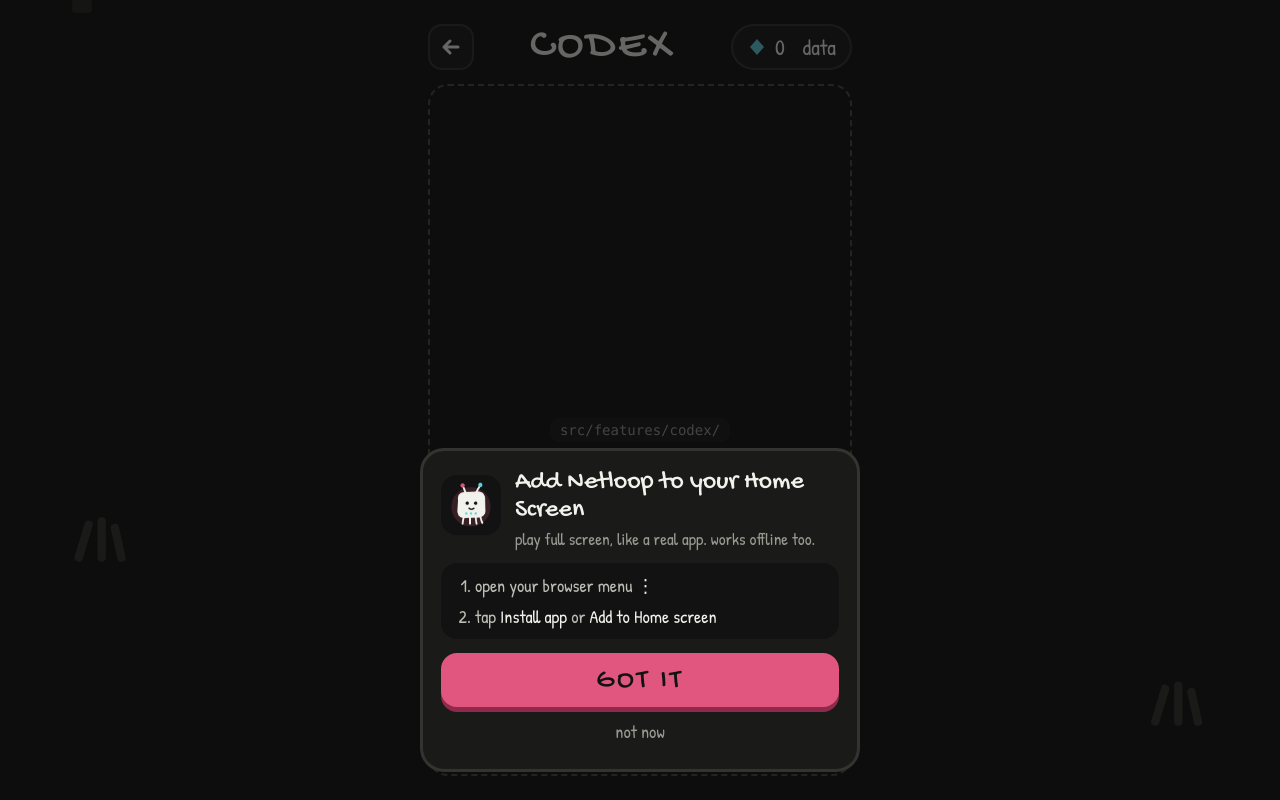
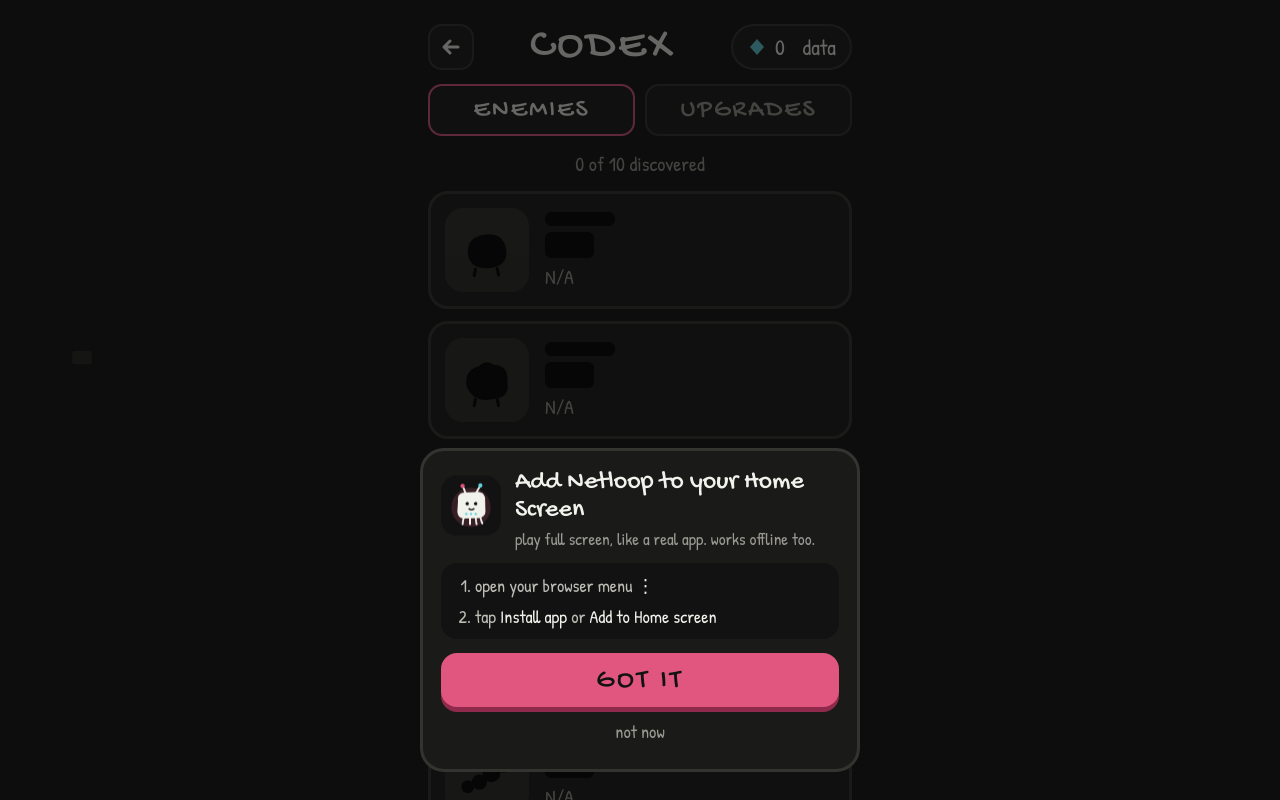
Before and after one commit to Gabi-comm/Netloop, a Next.js app: page /codex in a window 1280 px wide. Shown: the top 800 px of the page. Built offline with nearby package versions, Linux system fonts and the light colour scheme.

Commit message:
update: added feature codex

```diff
--- a/src/features/codex/CodexScreen.tsx
+++ b/src/features/codex/CodexScreen.tsx
@@ -1,11 +1,121 @@
-import { Placeholder } from "@/components/Placeholder";
+"use client";
+
+import { useState } from "react";
+import { Sprite } from "@/components/Sprite";
 import { DataPill, Screen, TopBar } from "@/components/ui";
+import { CodexKinds, type PacketKind } from "@/game/kinds";
+import { Patches, patchSeenKey, patchTag, RarityStyle, type Patch } from "@/game/patches";
+import { useHydrated, useProgress } from "@/lib/progress";
+import styles from "./codex.module.css";
+
+type TabId = "enemies" | "upgrades";
+
+const TABS: { id: TabId; label: string }[] = [
+  { id: "enemies", label: "ENEMIES" },
+  { id: "upgrades", label: "UPGRADES" },
+];
+
+const PatchList: Patch[] = Object.values(Patches).sort((a, b) => RarityStyle[a.rarity].order - RarityStyle[b.rarity].order);
+
+type EntryProps = {
+  found: boolean;
+  icon: React.ReactNode;
+  tag: string;
+  tagColor?: string;
+  title: string;
+  description: string;
+};
+
+function Entry({ found, icon, tag, tagColor, title, description }: EntryProps) {
+  return (
+    <li className={`${styles.entry} ${found ? "" : styles.locked}`} aria-label={found ? title : "Undiscovered entry"}>
+      <div className={styles.icon}>{icon}</div>
+      <div className={styles.text}>
+        {found ? (
+          <>
+            <span className={styles.tag} style={{ color: tagColor }}>{tag}</span>
+            <span className={styles.title}>{title}</span>
+            <span className={styles.desc}>{description}</span>
+          </>
+        ) : (
+          <>
+            <span className={`${styles.redact} ${styles.redactTag}`} aria-hidden="true" />
+            <span className={`${styles.redact} ${styles.redactTitle}`} aria-hidden="true" />
+            <span className={styles.desc}>N/A</span>
+          </>
+        )}
+      </div>
+    </li>
+  );
+}
+
+function EnemyEntry({ kind, found }: { kind: PacketKind; found: boolean }) {
+  return (
+    <Entry
+      found={found}
+      icon={<Sprite anim={kind.walk} size={64} playing={found} className={found ? undefined : styles.silhouette} />}
+      tag={kind.isThreat ? "THREAT" : "FRIENDLY"}
+      tagColor={kind.isThreat ? "var(--threat)" : "var(--legit)"}
+      title={kind.label}
+      description={`${kind.caption}. ${kind.howTo}`}
+    />
+  );
+}
+
+function PatchEntry({ patch, found }: { patch: Patch; found: boolean }) {
+  return (
+    <Entry
+      found={found}
+      icon={<Sprite anim={patch.icon} size={64} className={found ? undefined : styles.silhouette} />}
+      tag={patchTag(patch)}
+      tagColor={RarityStyle[patch.rarity].color}
+      title={patch.title}
+      description={patch.description}
+    />
+  );
+}
 
 export function CodexScreen() {
+  const [tab, setTab] = useState<TabId>("enemies");
+  const progress = useProgress();
+  const hydrated = useHydrated();
+
+  const seen = (key: string) => hydrated && progress.seen.includes(key);
+  const enemiesFound = CodexKinds.filter((k) => seen(k.id)).length;
+  const patchesFound = PatchList.filter((p) => seen(patchSeenKey(p.id))).length;
+  const found = tab === "enemies" ? enemiesFound : patchesFound;
+  const total = tab === "enemies" ? CodexKinds.length : PatchList.length;
+
   return (
     <Screen>
       <TopBar title="CODEX" right={<DataPill />} />
-      <Placeholder owner="the Codex team" folder="src/features/codex/" />
+
+      <div className={styles.tabs} role="tablist" aria-label="Codex sections">
+        {TABS.map((t) => (
+          <button
+            key={t.id}
+            type="button"
+            role="tab"
+            id={`codex-tab-${t.id}`}
+            aria-selected={tab === t.id}
+            aria-controls={`codex-panel-${t.id}`}
+            className={`${styles.tab} ${tab === t.id ? styles.tabActive : ""}`}
+            onClick={() => setTab(t.id)}
+          >
+            {t.label}
+          </button>
+        ))}
+      </div>
+
+      <p className={styles.count}>
+        {found} of {total} discovered
+      </p>
+
+      <ul className={styles.list} role="tabpanel" id={`codex-panel-${tab}`} aria-labelledby={`codex-tab-${tab}`}>
+        {tab === "enemies"
+          ? CodexKinds.map((kind) => <EnemyEntry key={kind.id} kind={kind} found={seen(kind.id)} />)
+          : PatchList.map((patch) => <PatchEntry key={patch.id} patch={patch} found={seen(patchSeenKey(patch.id))} />)}
+      </ul>
     </Screen>
   );
 }
--- /dev/null
+++ b/src/features/codex/codex.module.css
@@ -0,0 +1,122 @@
+.tabs {
+  display: flex;
+  gap: 10px;
+}
+
+.tab {
+  flex: 1;
+  min-height: 52px;
+  padding: 0 12px;
+  border: 2.5px solid var(--line);
+  border-radius: var(--radius-sm);
+  background: var(--surface);
+  color: var(--muted);
+  font-family: var(--font-display);
+  font-size: 26px;
+  letter-spacing: 2px;
+  cursor: pointer;
+  transition: border-color 120ms ease, color 120ms ease, transform 90ms ease;
+}
+
+.tab:hover {
+  border-color: var(--line-strong);
+}
+
+.tab:active {
+  transform: scale(0.97);
+}
+
+.tabActive,
+.tabActive:hover {
+  border-color: var(--pink);
+  color: var(--chalk);
+}
+
+.count {
+  margin: 0;
+  text-align: center;
+  font-size: 20px;
+  color: var(--muted);
+}
+
+.list {
+  list-style: none;
+  margin: 0;
+  padding: 0;
+  display: flex;
+  flex-direction: column;
+  gap: 12px;
+}
+
+.entry {
+  display: flex;
+  align-items: center;
+  gap: 16px;
+  padding: 14px;
+  background: var(--surface);
+  border: 3px solid var(--line);
+  border-radius: var(--radius-lg);
+}
+
+.icon {
+  width: 84px;
+  height: 84px;
+  flex: none;
+  display: flex;
+  align-items: center;
+  justify-content: center;
+  border-radius: 18px;
+  background: var(--cable);
+}
+
+.silhouette {
+  filter: brightness(0);
+  opacity: 1;
+}
+
+.text {
+  display: flex;
+  flex-direction: column;
+  gap: 2px;
+  min-width: 0;
+}
+
+.tag {
+  font-family: var(--font-display);
+  font-size: 19px;
+  letter-spacing: 2px;
+}
+
+.title {
+  font-family: var(--font-display);
+  font-size: 30px;
+  line-height: 1.1;
+}
+
+.desc {
+  font-size: 20px;
+  line-height: 1.25;
+  color: var(--muted);
+}
+
+.locked .desc {
+  color: var(--muted);
+}
+
+.redact {
+  display: block;
+  border-radius: 6px;
+  background: #000;
+}
+
+.redactTag {
+  width: 70px;
+  height: 14px;
+  margin-bottom: 4px;
+}
+
+.redactTitle {
+  width: min(180px, 70%);
+  height: 26px;
+  margin-bottom: 4px;
+}
--- a/src/game/patches.ts
+++ b/src/game/patches.ts
@@ -31,6 +31,10 @@
   killSwitch: { id: "killSwitch", title: "Kill Switch", rarity: "epic", isActive: true, stackable: true, description: "tap to drop every threat on screen. each copy is one use", icon: Sprites.patch_kill_switch },
 };
 
+export function patchSeenKey(id: PatchId): string {
+  return `patch:${id}`;
+}
+
 export function patchTag(patch: Patch): string {
   const label = RarityStyle[patch.rarity].label;
   return patch.isActive ? `${label} · ACTIVE` : label;
```
Also changed, not shown: src/features/play/PowerUpView.tsx (+6 -2 lines).
